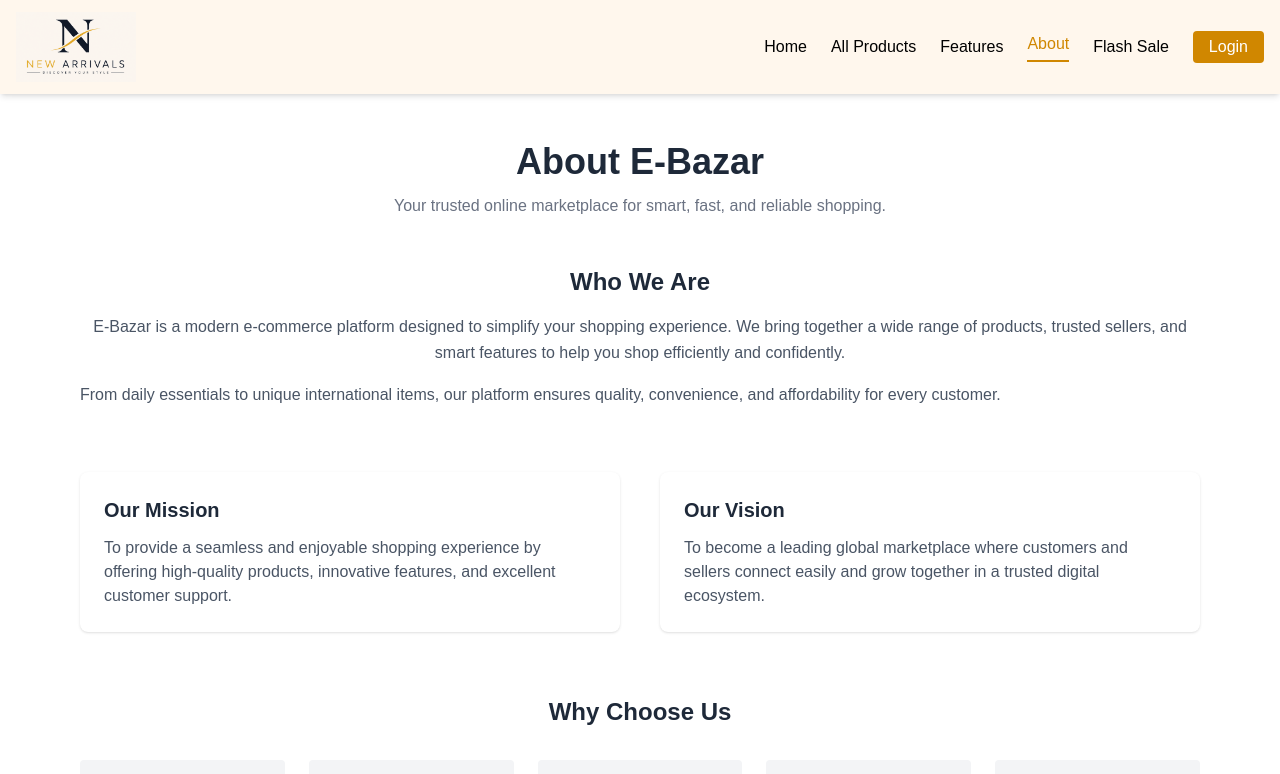
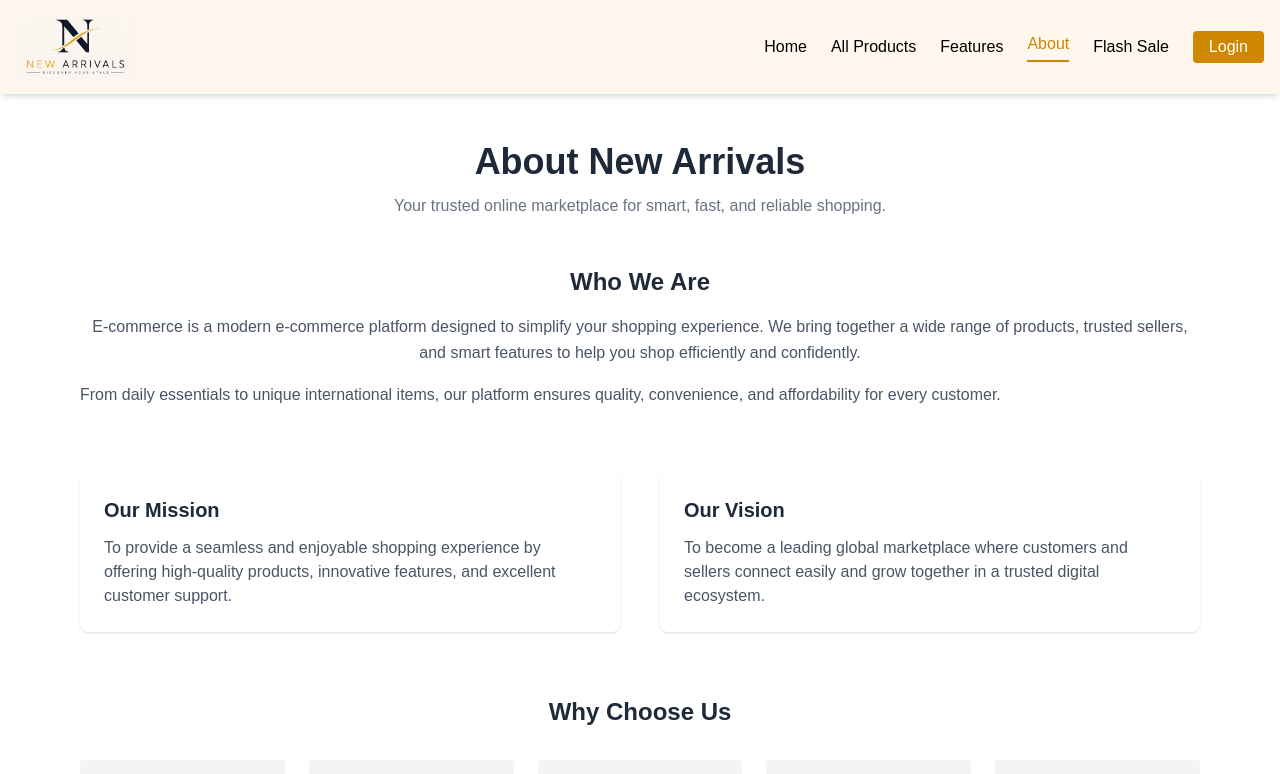
Before and after one commit to ApornaRakshit/next-e-commerce, a Next.js app: page /about in a window 1280 px wide. Shown: the top 774 px of the page. Built offline with nearby package versions, Linux system fonts and the light colour scheme.

Commit message:
modified

```diff
--- a/src/app/about/page.jsx
+++ b/src/app/about/page.jsx
@@ -1,6 +1,6 @@
 import Link from "next/link";
 import React from "react";
-import { FaGift } from "react-icons/fa6";
+
 
 
 const Page = () => {
@@ -10,7 +10,7 @@ const Page = () => {
       {/* Heading */}
       <div className="text-center mb-12">
         <h1 className="text-3xl md:text-4xl font-bold text-gray-800">
-          About E-Bazar
+          About New Arrivals
         </h1>
         <p className="text-gray-500 mt-3 max-w-2xl mx-auto">
           Your trusted online marketplace for smart, fast, and reliable shopping.
@@ -27,7 +27,7 @@ const Page = () => {
           </h2>
 
           <p className="text-center text-gray-600 mt-4 leading-relaxed">
-            E-Bazar is a modern e-commerce platform designed to simplify your
+            E-commerce is a modern e-commerce platform designed to simplify your
             shopping experience. We bring together a wide range of products,
             trusted sellers, and smart features to help you shop efficiently and
             confidently.
@@ -74,7 +74,7 @@ const Page = () => {
 
         <div className="grid grid-cols-2 md:grid-cols-5 gap-6 text-center">
           <div className="bg-gray-100 p-4 rounded">
-            <FaGift />
+
             <p className="mt-2 text-sm">Gift Cards</p>
           </div>
           <div className="bg-gray-100 p-4 rounded">
```
